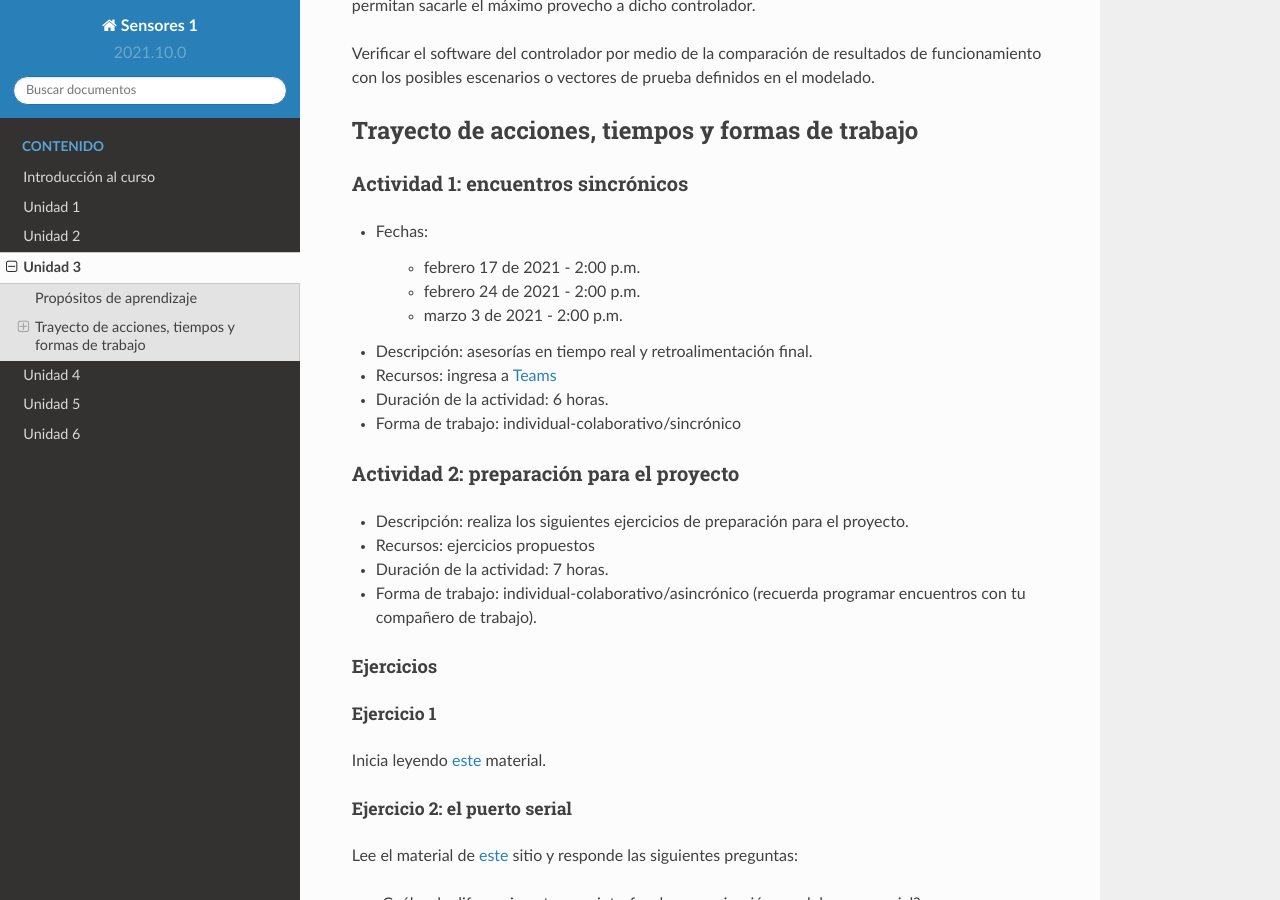
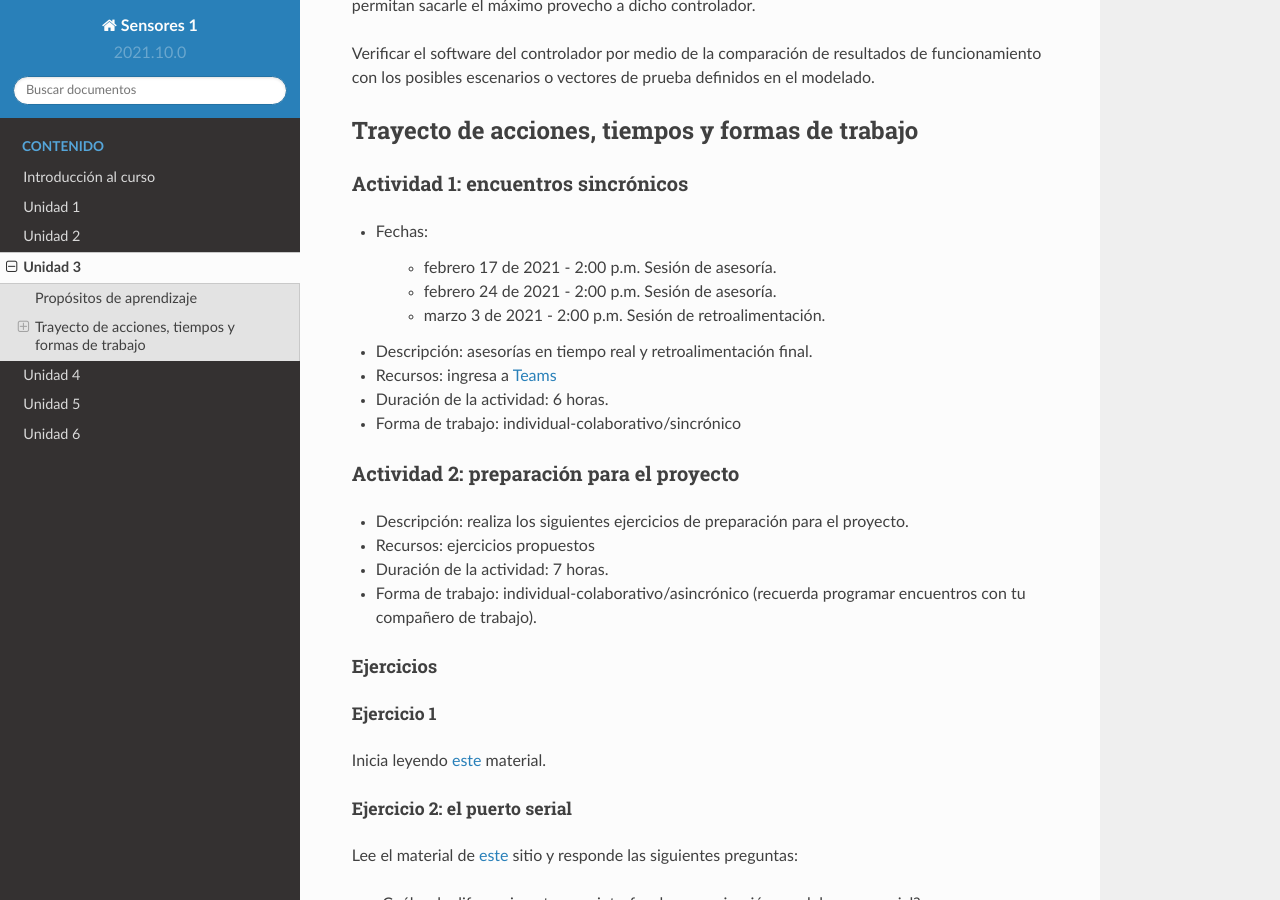
Before and after one commit to juanferfranco/sensores1, a Sphinx documentation site: the page built from docs/_unidad3/unidad3.rst, in a window 1280 px wide and 900 px high, scrolled down 318 px. Built offline with Sphinx 7.4.7 and the Read the Docs theme 2.0.0, drawn with Linux system fonts in a browser that asks for light colours.

Commit message:
update Units

```diff
--- a/docs/_unidad1/unidad1.rst
+++ b/docs/_unidad1/unidad1.rst
@@ -21,8 +21,8 @@ Actividad 1: encuentros sincrónicos
 
 * Fechas:
 
-    * enero 20 de 2021 - 2:00 p.m.
-    * enero 27 de 2021 - 2:00 p.m.
+    * enero 20 de 2021 - 2:00 p.m. Sesión de asesoría.
+    * enero 27 de 2021 - 2:00 p.m. Sesión de retroalimentación.
 
 * Descripción: asesorías en tiempo real y retroalimentación final.
 * Recursos: ingresa a `Teams <https://teams.microsoft.com/l/team/19%3a919658982cb4457e85d706bad345b5dc%40thread.tacv2/conversations?groupId=16c098de-d737-4b8a-839d-8faf7400b06e&tenantId=618bab0f-20a4-4de3-a10c-e20cee96bb35>`__
--- a/docs/_unidad2/unidad2.rst
+++ b/docs/_unidad2/unidad2.rst
@@ -19,8 +19,8 @@ Actividad 1: encuentros sincrónicos
 
 * Fechas:
 
-    * febrero 3 de 2021 - 2:00 p.m.
-    * febrero 10 de 2021 - 2:00 p.m.
+    * febrero 3 de 2021 - 2:00 p.m. Sesión de asesoría.
+    * febrero 10 de 2021 - 2:00 p.m. Sesión de retroalimentación.
 
 * Descripción: asesorías en tiempo real y retroalimentación final.
 * Recursos: ingresa a `Teams <https://teams.microsoft.com/l/team/19%3a919658982cb4457e85d706bad345b5dc%40thread.tacv2/conversations?groupId=16c098de-d737-4b8a-839d-8faf7400b06e&tenantId=618bab0f-20a4-4de3-a10c-e20cee96bb35>`__
--- a/docs/_unidad3/unidad3.rst
+++ b/docs/_unidad3/unidad3.rst
@@ -24,9 +24,9 @@ Actividad 1: encuentros sincrónicos
 
 * Fechas:
 
-    * febrero 17 de 2021 - 2:00 p.m.
-    * febrero 24 de 2021 - 2:00 p.m.
-    * marzo 3 de 2021 - 2:00 p.m.
+    * febrero 17 de 2021 - 2:00 p.m. Sesión de asesoría.
+    * febrero 24 de 2021 - 2:00 p.m. Sesión de asesoría.
+    * marzo 3 de 2021 - 2:00 p.m. Sesión de retroalimentación.
 
 * Descripción: asesorías en tiempo real y retroalimentación final.
 * Recursos: ingresa a `Teams <https://teams.microsoft.com/l/team/19%3a919658982cb4457e85d706bad345b5dc%40thread.tacv2/conversations?groupId=16c098de-d737-4b8a-839d-8faf7400b06e&tenantId=618bab0f-20a4-4de3-a10c-e20cee96bb35>`__
--- a/docs/_unidad4/unidad4.rst
+++ b/docs/_unidad4/unidad4.rst
@@ -19,9 +19,9 @@ Actividad 1: encuentros sincrónicos
 
 * Fechas:
 
-    * marzo 10 de 2021 - 2:00 p.m.
-    * marzo 17 de 2021 - 2:00 p.m.
-    * marzo 24 de 2021 - 2:00 p.m.
+    * marzo 10 de 2021 - 2:00 p.m. Sesión de asesoría.
+    * marzo 17 de 2021 - 2:00 p.m. Sesión de asesoría.
+    * marzo 24 de 2021 - 2:00 p.m. Sesión de retroalimentación.
 
 * Descripción: asesorías en tiempo real y retroalimentación final.
 * Recursos: ingresa a `Teams <https://teams.microsoft.com/l/team/19%3a919658982cb4457e85d706bad345b5dc%40thread.tacv2/conversations?groupId=16c098de-d737-4b8a-839d-8faf7400b06e&tenantId=618bab0f-20a4-4de3-a10c-e20cee96bb35>`__
--- a/docs/_unidad5/unidad5.rst
+++ b/docs/_unidad5/unidad5.rst
@@ -18,9 +18,9 @@ Actividad 1: encuentros sincrónicos
 
 * Fechas:
 
-    * abril 7 de 2021 - 2:00 p.m.
-    * abril 14 de 2021 - 2:00 p.m.
-    * abril 21 de 2021 - 2:00 p.m.
+    * abril 7 de 2021 - 2:00 p.m. Sesión de asesoría.
+    * abril 14 de 2021 - 2:00 p.m. Sesión de asesoría.
+    * abril 21 de 2021 - 2:00 p.m. Sesión de retroalimentación.
 
 * Descripción: asesorías en tiempo real y retroalimentación final.
 * Recursos: ejercicios propuestos y tu propio material de solución.
--- a/docs/_unidad6/unidad6.rst
+++ b/docs/_unidad6/unidad6.rst
@@ -17,9 +17,9 @@ Actividad 1: encuentros sincrónicos
 
 * Fechas:
 
-    * abril 28 de 2021 - 2:00 p.m.
-    * mayo 5 de 2021 - 2:00 p.m.
-    * mayo 12 de 2021 - 2:00 p.m.
+    * abril 28 de 2021 - 2:00 p.m. Sesión de asesoría.
+    * mayo 5 de 2021 - 2:00 p.m. Sesión de asesoría.
+    * mayo 12 de 2021 - 2:00 p.m. Sesión de retroalimentación.
 
 * Descripción: asesorías en tiempo real y retroalimentación final.
 * Recursos: ejercicios propuestos y tu propio material de solución.
```
